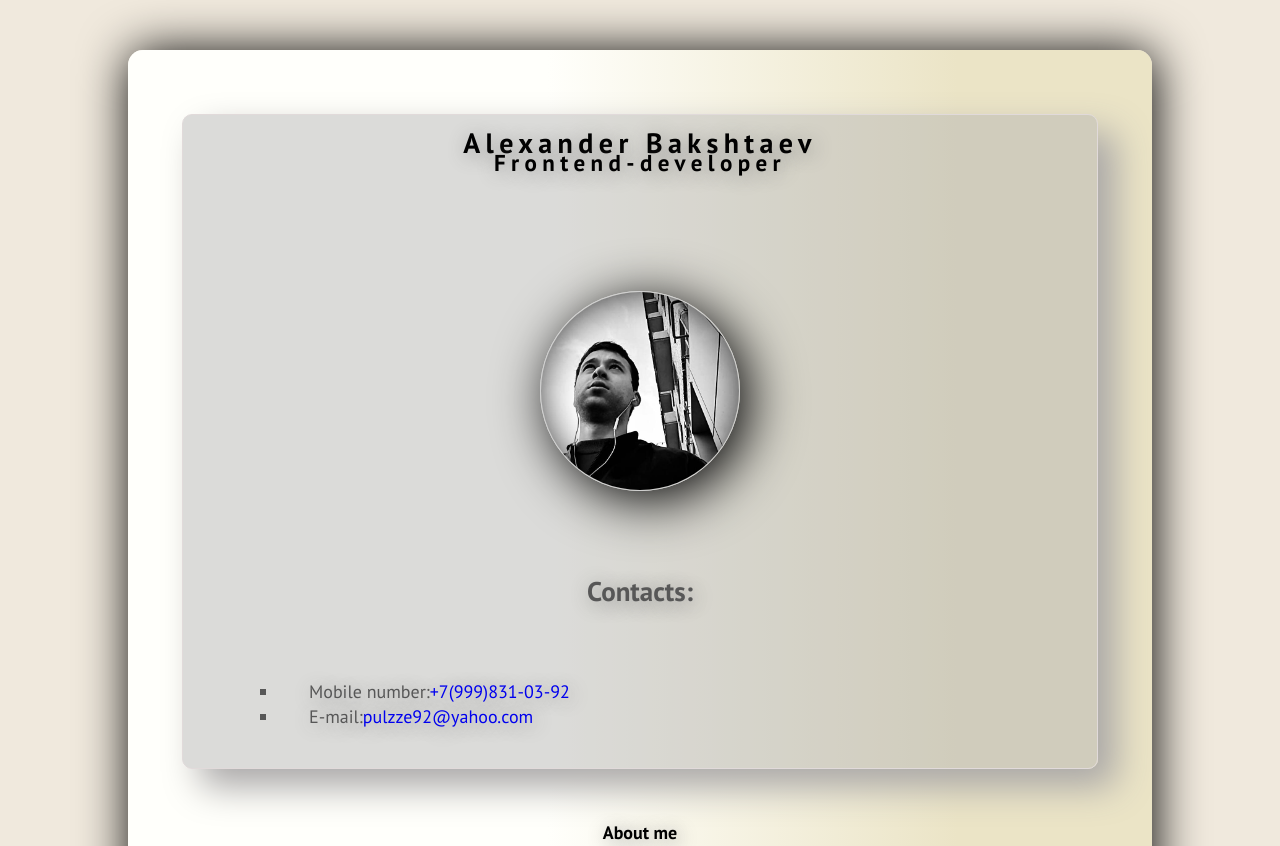
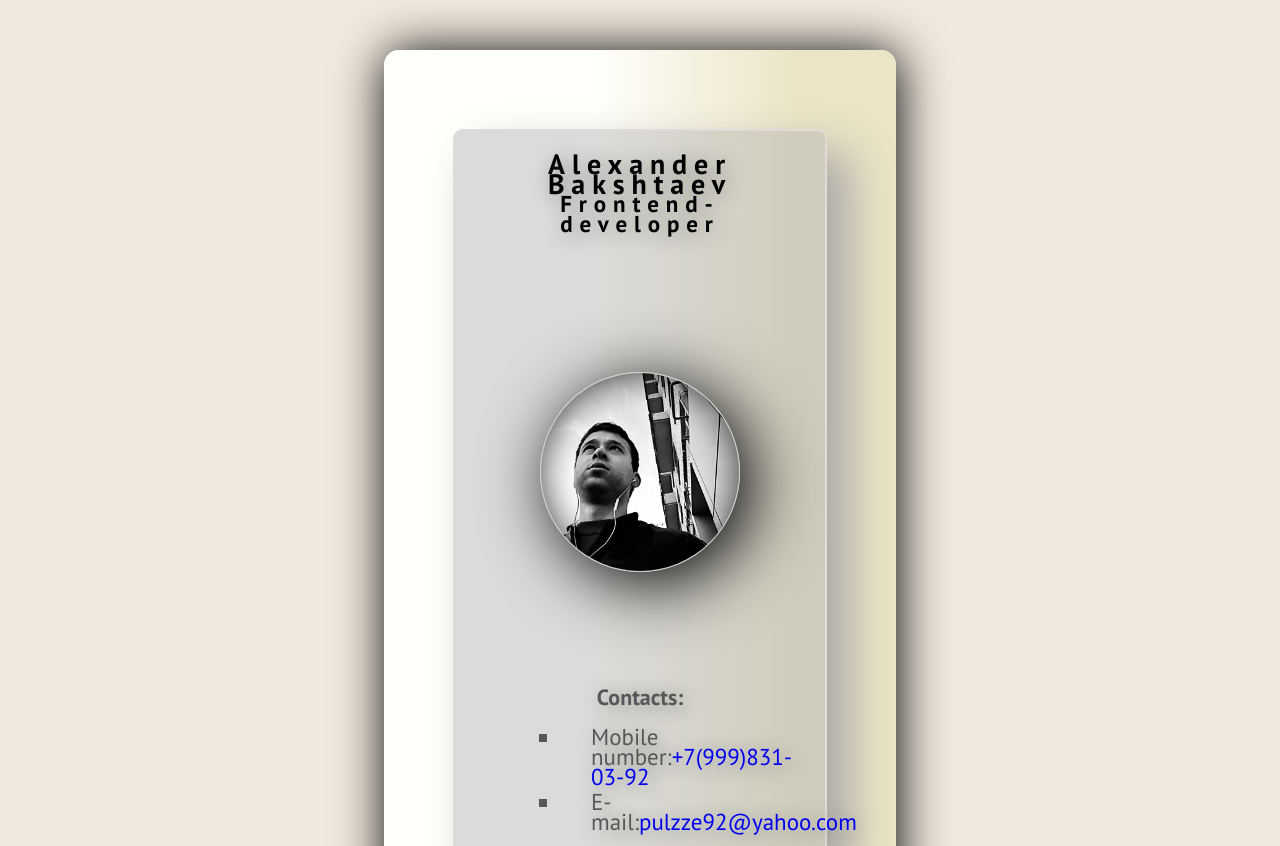
Before and after one commit to Pulzze92/rsschool-cv, a plain HTML site: page index.html in a window 1280 px wide. Shown: the top 846 px of the page. Drawn offline with Linux system fonts and the light colour scheme.

Commit message:
fix: w3 validate

```diff
--- a/index.html
+++ b/index.html
@@ -28,7 +28,7 @@
 					</div>
 					<div class="contacts">
 						<ul>
-							<h5 class="title_contacts">Contacts:</h5>
+							<span>Contacts:</span>
 							<li class="phone">
 								Mobile number:<a href="tel:+7(999)831-03-92">+7(999)831-03-92</a>
 							</li>
--- a/style.css
+++ b/style.css
@@ -42,7 +42,7 @@ h1,h2,h3,h4,h5,h6{font-size:inherit;font-weight: 400;}
 
 body {
 	font-family:'PT Sans', Arial, Helvetica, sans-serif;
-	font-size: 18px;
+	font-size: 23px;
 	color: rgb(87, 87, 87);
 	background-color: rgb(240, 233, 221);
 	text-shadow: 0.15em 0.15em 20px rgb(135, 135, 135);
@@ -114,7 +114,7 @@ main {
 	padding-top: 10px;
 	margin: 0 auto;
 	background: linear-gradient(90deg, rgba(255,255,251,1) 41%, rgba(235,228,198,1) 81%);
-	max-width: 80%;
+	max-width: 40%;
 	box-shadow: 2px 2px 50px black;
 	line-height: 20px;
 	border-radius: 15px;
@@ -173,7 +173,13 @@ ul li {
 	justify-content: center;
 }
 
-
+.contacts ul span {
+	display: block;
+	text-align: center;
+	font-weight: 700;
+	font-size: 22px;
+	margin-bottom: 20px;
+}
 
 code {
 	font-size: 15px;
```
